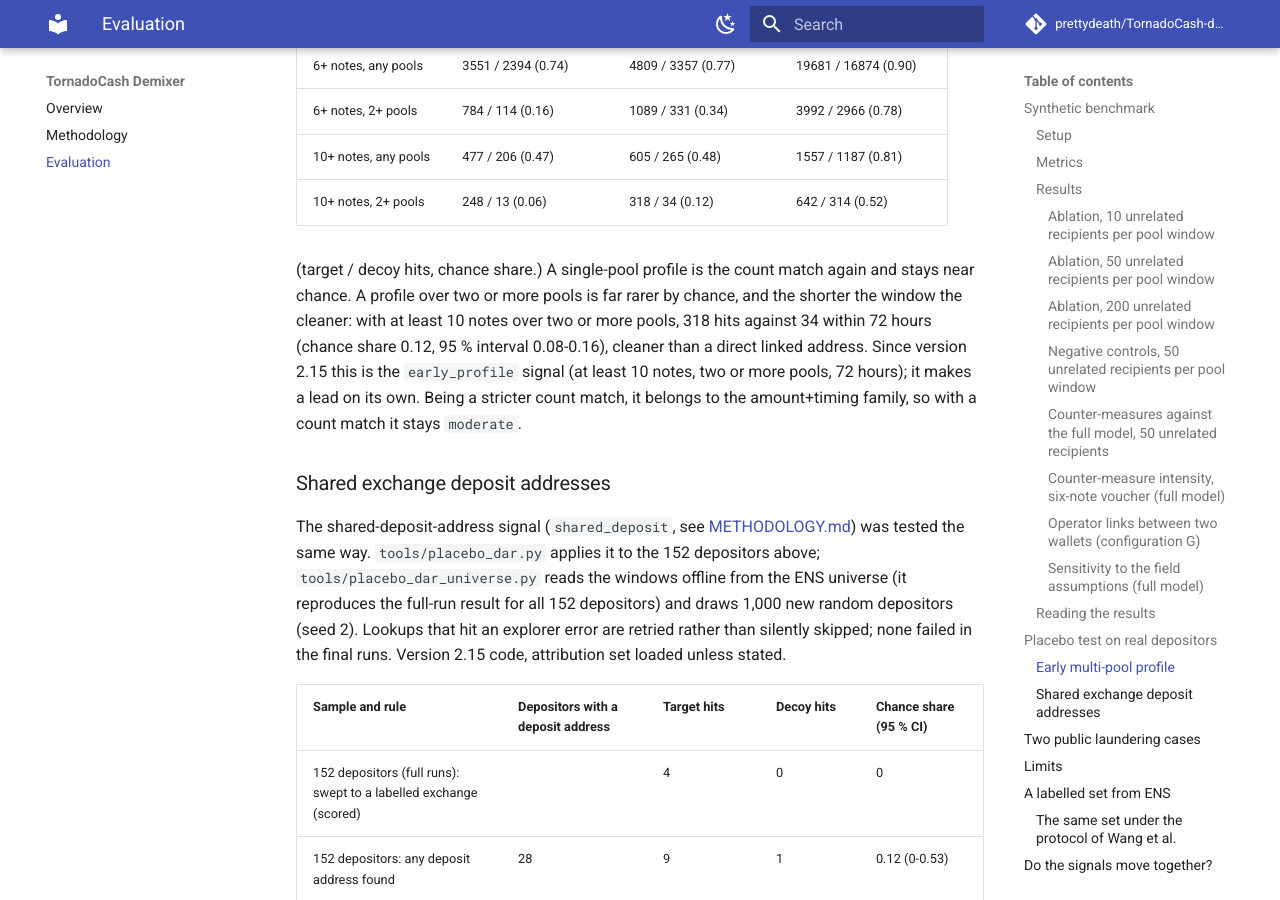
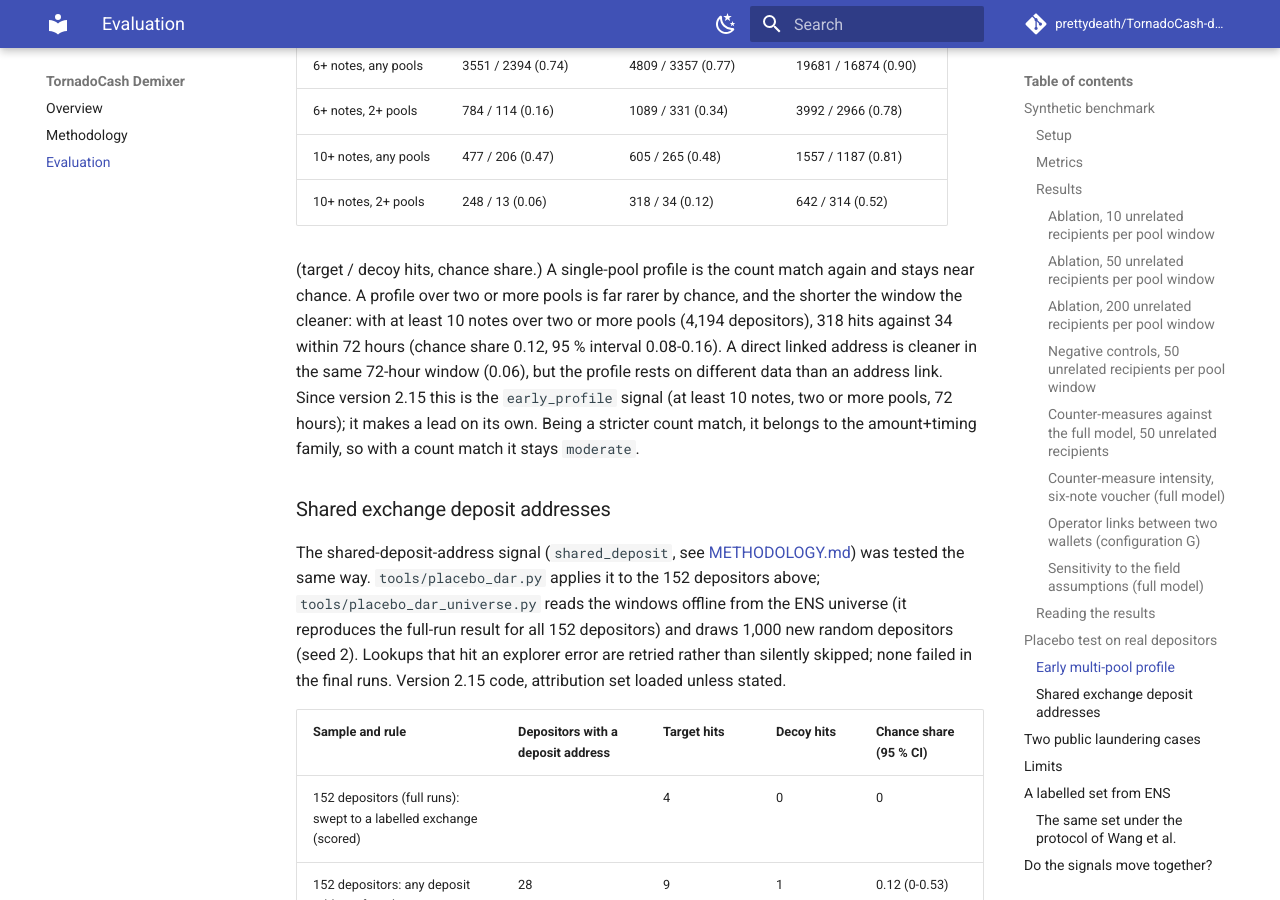
Before and after one commit to prettydeath/TornadoCash-demixer, an MkDocs documentation site: the page built from docs/EVALUATION.md, in a window 1280 px wide and 900 px high, scrolled down 9464 px. Built offline with MkDocs 1.6.1 and Material for MkDocs 9.7.7, drawn with Linux system fonts in a browser that asks for light colours; comment, search, counter and statistics services are not loaded.

Commit message:
Compare the early profile with a direct link at the same window

```diff
--- a/docs/EVALUATION.md
+++ b/docs/EVALUATION.md
@@ -297,8 +297,9 @@
 (target / decoy hits, chance share.) A single-pool profile is the count match again
 and stays near chance. A profile over two or more pools is far rarer by chance,
 and the shorter the window the cleaner: with at least 10 notes over two or more
-pools, 318 hits against 34 within 72 hours (chance share 0.12, 95 % interval
-0.08-0.16), cleaner than a direct linked address. Since version 2.15 this is the
+pools (4,194 depositors), 318 hits against 34 within 72 hours (chance share 0.12,
+95 % interval 0.08-0.16). A direct linked address is cleaner in the same 72-hour
+window (0.06), but the profile rests on different data than an address link. Since version 2.15 this is the
 `early_profile` signal (at least 10 notes, two or more pools, 72 hours); it makes
 a lead on its own. Being a stricter count match, it belongs to the amount+timing
 family, so with a count match it stays `moderate`.
```
